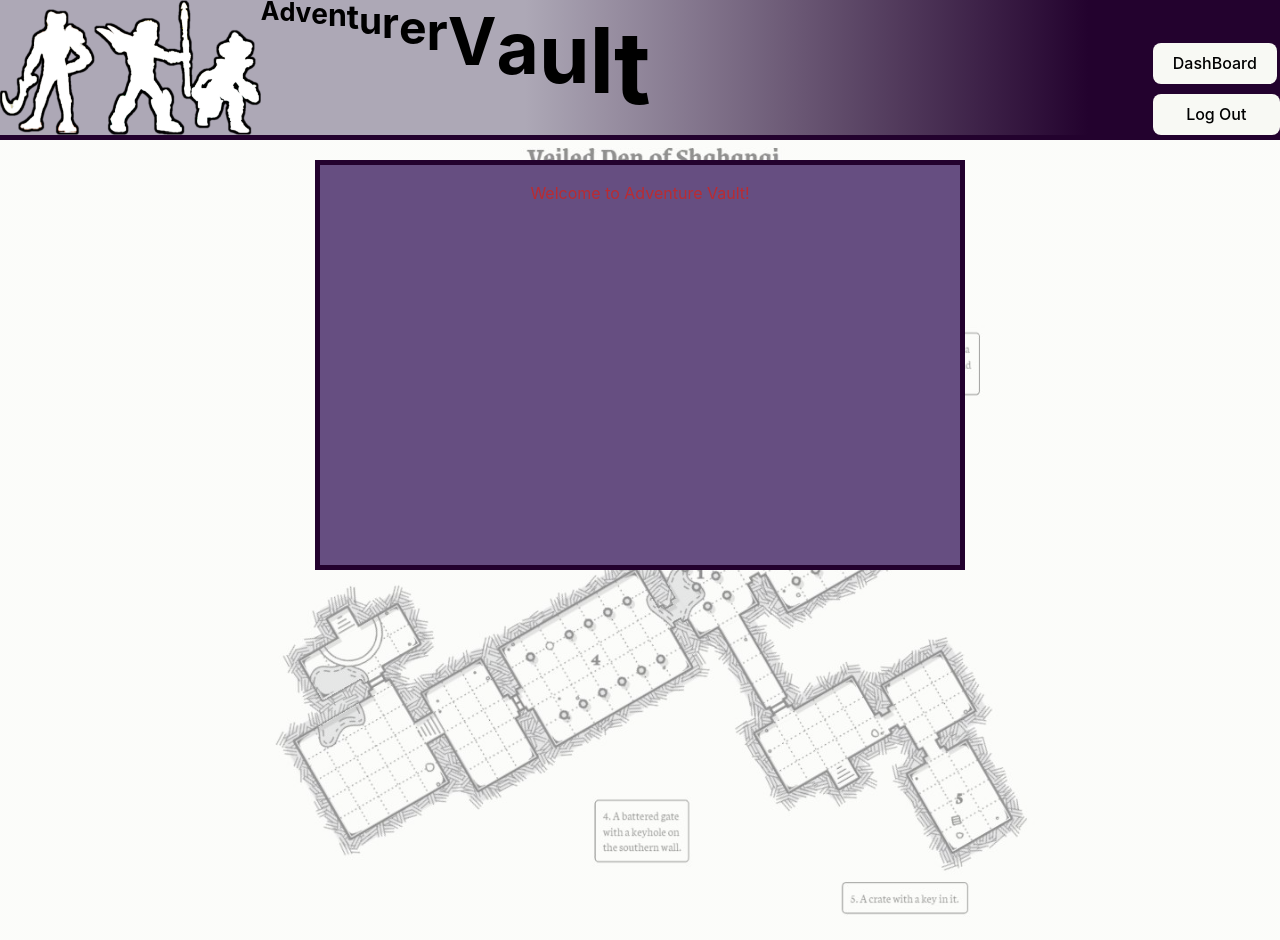
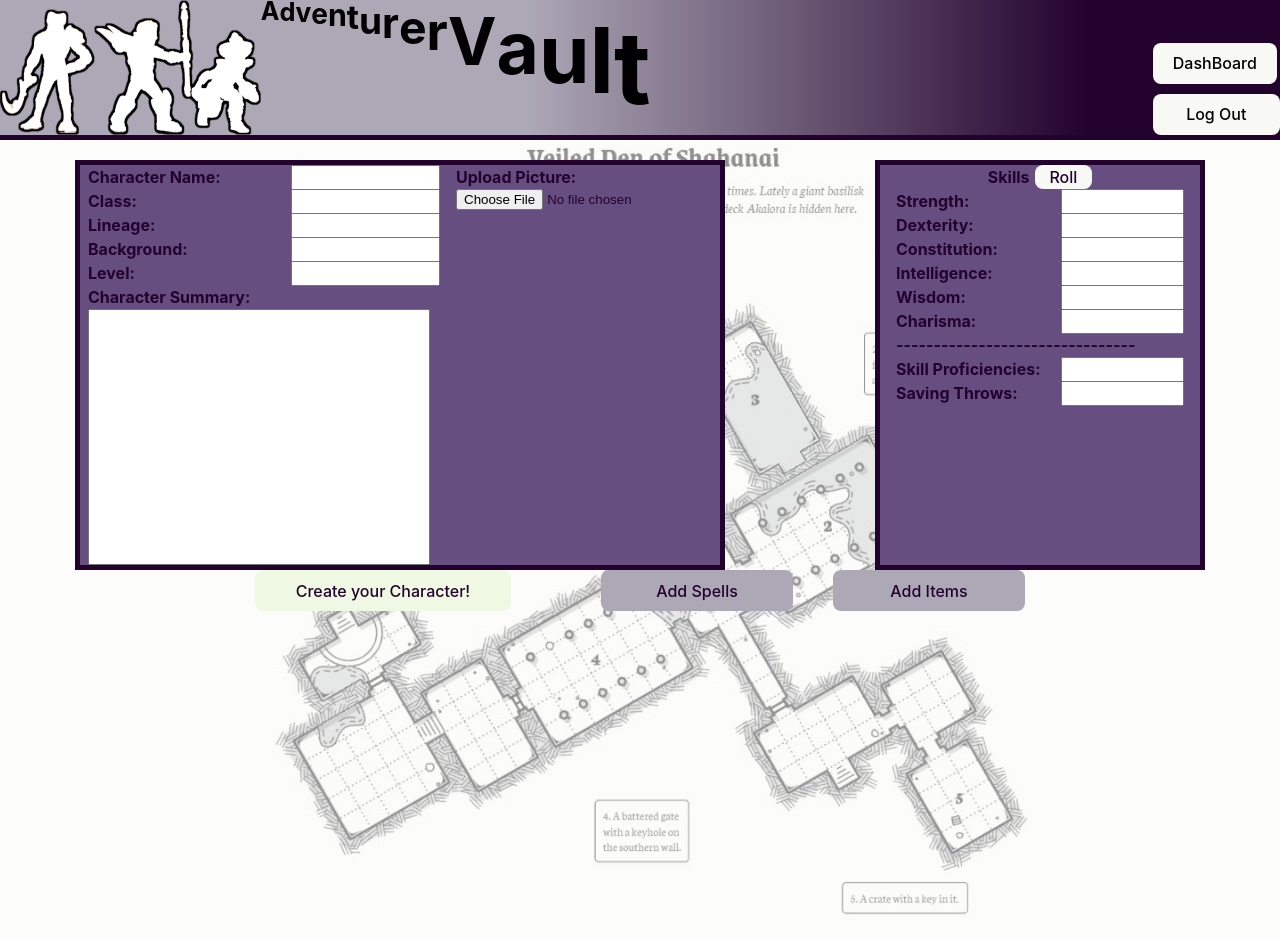
Before and after one commit to TheDorkTrain/Adventurer-Vault, a React (Vite) app in the folder client/: page /create in a window 1280 px wide. Built offline with nearby package versions, Linux system fonts and the light colour scheme.

Commit message:
changed package.json for deployment on render so it knows to handle the mongodb. Also added the page for the create character (still needs the modals)

```diff
--- a/client/src/App.jsx
+++ b/client/src/App.jsx
@@ -14,7 +14,7 @@ const App = () => {
   return (
     <>
       <section id="mainSection" style={{ backgroundImage: `linear-gradient(rgba(255,255,255,0.5), rgba(255,255,255,0.5)), url(${randomImage})`, backgroundSize: 'contain', backgroundRepeat: 'no-repeat', minHeight: '100vh', backgroundPosition: 'center', }}>
-        <div class= "box">
+        <div className= "box">
           <p>Welcome to Adventure Vault!</p></div>
       </section>
     </>
--- /dev/null
+++ b/client/src/components/DiceRoller.jsx
@@ -0,0 +1,20 @@
+import React from 'react';
+
+const DiceRoller = ({ updateResults }) => {
+  const rollDice = () => {
+    let rolls = [];
+    for (let i = 0; i < 6; i++) {
+      const diceValues = Array.from({ length: 4 }, () => Math.floor(Math.random() * 6) + 1);
+      const sortedDiceValues = diceValues.sort((a, b) => a - b).slice(1); // Remove the lowest value
+      const sum = sortedDiceValues.reduce((acc, curr) => acc + curr, 0);
+      rolls.push(sum);
+    }
+    updateResults(rolls);
+  };
+
+  return (
+      <button style={{height:'100%', width:'20%', padding: '0px'}} onClick={rollDice}>Roll</button>
+  );
+};
+
+export default DiceRoller;
--- a/client/src/header.jsx
+++ b/client/src/header.jsx
@@ -15,8 +15,8 @@ function Header() {
   return (
     <> <header> <img src="./src/assets/party.png"></img><IncreasingHeader text="Adventurer Vault"/>
     <nav id="nav">
-   <button class="button ribbon-outset border" id="dashboard">DashBoard</button>
-   <button class="button ribbon-outset border" id="login">Log Out</button>
+   <button className="button ribbon-outset border" id="dashboard">DashBoard</button>
+   <button className="button ribbon-outset border" id="login">Log Out</button>
    </nav>
     </header>
    </>
--- a/client/src/index.css
+++ b/client/src/index.css
@@ -4,7 +4,7 @@
   font-weight: 400;
 
   color-scheme: light dark;
-  color: rgba(199, 38, 38, 0.87);
+  color: var(--main-decor);
   background-color: #242424;
 
   font-synthesis: none;
@@ -83,6 +83,10 @@ section {
 
 #mainSection{
   width:100%;
+  display: flex;
+  flex-wrap: wrap;
+  align-content: flex-start;
+
 }
 
 .box{
@@ -92,9 +96,27 @@ section {
   margin-top: 20px;
   height:50%;
   width:50%;
+  justify-content: space-around;
+  border: 5px solid var(--main-decor);
+
+}
+.box2{
+  display: flex;
+  opacity: revert-layer;
+  background-color: var(--sub-decor);
+  margin-top: 20px;
+  height:50%;
+  width:25%;
   justify-content: center;
   border: 5px solid var(--main-decor);
 
+}
+
+#subbutt {
+display: flex;
+justify-content: center;
+gap:40px;
+align-items: flex-start;
 }
 
 button {
--- a/client/src/main.jsx
+++ b/client/src/main.jsx
@@ -2,6 +2,9 @@ import React from 'react'
 import ReactDOM from 'react-dom/client'
 import App from './App.jsx'
 import Header from './header.jsx'
+// import Signup from './pages/Signup.jsx'
+import Create from './pages/Create.jsx'
+
 import './index.css'
 
 ReactDOM.createRoot(document.getElementById('head')).render(
@@ -13,6 +16,7 @@ ReactDOM.createRoot(document.getElementById('head')).render(
 
 ReactDOM.createRoot(document.getElementById('root')).render(
   <React.StrictMode>
-    <App />
+    {/* <App /> */}
+    <Create />
   </React.StrictMode>
 );
--- /dev/null
+++ b/client/src/pages/Create.jsx
@@ -0,0 +1,71 @@
+import React, { useEffect, useState } from 'react';
+import backgroundImage1 from '../assets/background_maps/map1.jpg';
+import backgroundImage2 from '../assets/background_maps/map2.jpg';
+import DiceRoller from '../components/DiceRoller.jsx';
+
+const Create= () => {
+  const [randomImage, setRandomImage] = useState('');
+  const [results, setResults] = useState([]);
+
+  const updateResults = (newResults) => {
+    setResults(newResults);
+  };
+
+  useEffect(() => {
+    const backgroundImages = [backgroundImage1, backgroundImage2];
+    const randomImage = backgroundImages[Math.floor(Math.random() * backgroundImages.length)];
+    setRandomImage(randomImage);
+  }, []);
+
+ function rollPlaceholder(x) {
+    if (results.length > 0) {
+      return results[x]
+  } else {
+      return ""
+  }
+  }
+
+
+  return (
+    <>
+      <section id="mainSection" style={{ backgroundImage: `linear-gradient(rgba(255,255,255,0.5), rgba(255,255,255,0.5)), url(${randomImage})`, backgroundSize: 'contain', backgroundRepeat: 'no-repeat', minHeight: '100vh', backgroundPosition: 'center', }}>
+        <div className= "box">
+          <div style={{ display: 'flex', flexDirection: 'column', width:'55%', fontWeight: 'bold'}}>
+          <label style={{ display: 'flex', flexDirection: 'row', gap:'10px', justifyContent: 'space-between'}}>Character Name:  <input style={{width: '40%', height: '80%'}}></input></label>
+          <label style={{ display: 'flex', flexDirection: 'row', gap:'10px', justifyContent: 'space-between'}}>Class:  <input style={{width: '40%', height: '80%'}}></input></label>
+          <label style={{ display: 'flex', flexDirection: 'row', gap:'10px', justifyContent: 'space-between'}}>Lineage:  <input style={{width: '40%', height: '80%'}}></input></label>
+          <label style={{ display: 'flex', flexDirection: 'row', gap:'10px', justifyContent: 'space-between'}}>Background:  <input style={{width: '40%', height: '80%'}}></input></label>
+          <label style={{ display: 'flex', flexDirection: 'row', gap:'10px', justifyContent: 'space-between'}}>Level:  <input style={{width: '40%', height: '80%'}}></input></label>
+          <label>Character Summary:</label>
+          <input style={{width: '95%', height: '80%'}}></input>
+          </div>
+          <div style={{ display: 'flex', flexDirection: 'column', width:'40%', fontWeight: 'bold'}}>
+          <label>Upload Picture: </label>
+          <input type="file"  accept="image/*" name="image" id="file"  onchange="loadFile(event)"></input>
+
+          </div>
+
+        </div>
+
+        <div className= "box2">
+        <div style={{ display: 'flex', flexDirection: 'column', width:'90%', fontWeight: 'bold'}}>
+        <label style={{ display: 'flex',alignItems: 'center', justifyContent: 'center', gap: '5px'}}>Skills  <DiceRoller updateResults={updateResults} /></label>
+          <label htmlFor="strField" style={{ display: 'flex', flexDirection: 'row', gap:'10px', justifyContent: 'space-between'}}>Strength:  <input placeholder={rollPlaceholder(1)} name="strField" style={{width: '40%', height: '80%'}}></input></label>
+          <label style={{ display: 'flex', flexDirection: 'row', gap:'10px', justifyContent: 'space-between'}}>Dexterity:  <input placeholder={rollPlaceholder(2)} style={{width: '40%', height: '80%'}}></input></label>
+          <label style={{ display: 'flex', flexDirection: 'row', gap:'10px', justifyContent: 'space-between'}}>Constitution:  <input placeholder={rollPlaceholder(3)} style={{width: '40%', height: '80%'}}></input></label>
+          <label style={{ display: 'flex', flexDirection: 'row', gap:'10px', justifyContent: 'space-between'}}>Intelligence:  <input placeholder={rollPlaceholder(4)} style={{width: '40%', height: '80%'}}></input></label>
+          <label style={{ display: 'flex', flexDirection: 'row', gap:'10px', justifyContent: 'space-between'}}>Wisdom:  <input placeholder={rollPlaceholder(5)} style={{width: '40%', height: '80%'}}></input></label>
+          <label style={{ display: 'flex', flexDirection: 'row', gap:'10px', justifyContent: 'space-between'}}>Charisma:  <input placeholder={rollPlaceholder(0)} style={{width: '40%', height: '80%'}}></input></label>
+          <div>--------------------------------</div>
+          <label style={{ display: 'flex', flexDirection: 'row', gap:'10px', justifyContent: 'space-between'}}>Skill Proficiencies:  <input style={{width: '40%', height: '80%'}}></input></label>
+          <label style={{ display: 'flex', flexDirection: 'row', gap:'10px', justifyContent: 'space-between'}}>Saving Throws:  <input style={{width: '40%', height: '80%'}}></input></label>
+
+          </div>
+        </div>
+        <div id="subbutt" style={{width: '100%',}}><button style={{width: '20%',marginRight: '50px', backgroundColor: 'var(--sub-light)'}}>Create your Character!</button> <button style={{width: '15%', backgroundColor: 'var(--main-color)'}}>Add Spells</button> <button style={{width: '15%',backgroundColor: 'var(--main-color)'}}>Add Items</button> </div>
+
+      </section>
+    </>
+  );
+};
+export default Create;
--- a/package.json
+++ b/package.json
@@ -6,9 +6,10 @@
   "scripts": {
     "start": "node server/server.js",
     "develop": "concurrently \"cd server && npm run watch\" \"cd client && npm run dev\"",
-    "install": "cd server && npm i && cd ../client && npm i",
+    "install": "cd server && npm i && cd ../client && npm i --production=false",
     "seed": "cd server && npm run seed",
-    "build": "cd client && npm run build"
+    "build": "cd client && npm run build",
+    "render-build":"npm install && npm run build"
   },
   "keywords": [],
   "author": "",
```
